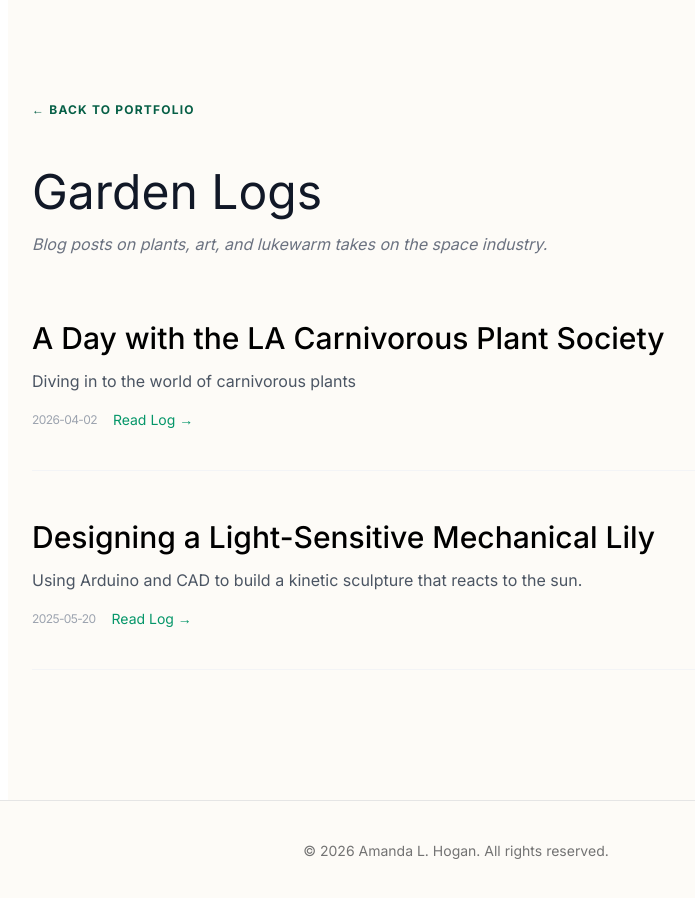
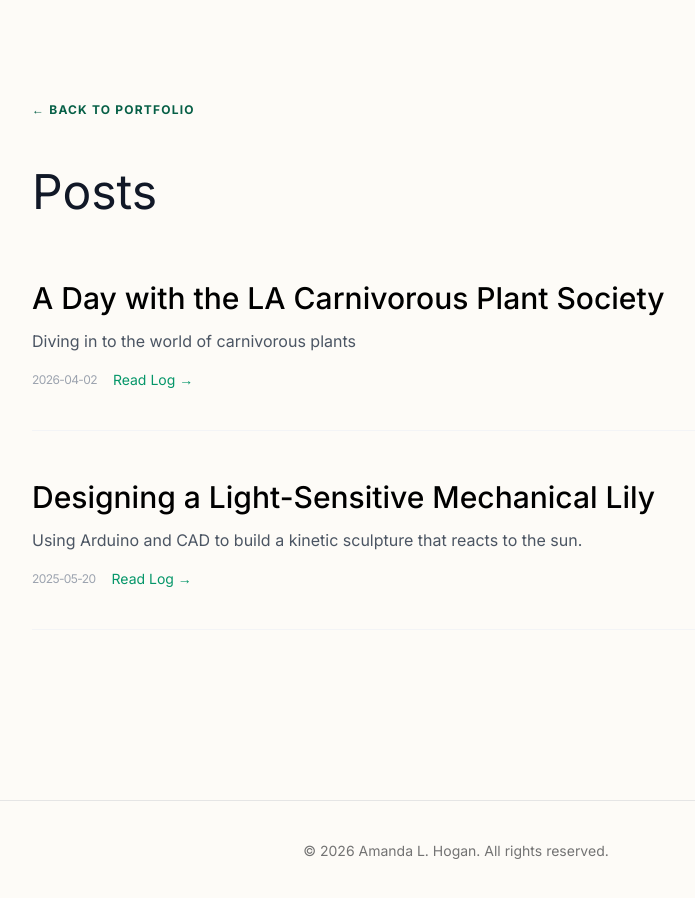
Before and after one commit to amandalhogan/amandasite, a Next.js app: page /posts in a window 1280 px wide. Shown: the top 898 px of the page, without its empty margins (184-879 px from the left). Built offline with nearby package versions, Linux system fonts and the light colour scheme; a web font is replaced by a local one.

Commit message:
Update garden and project navigation

```diff
--- a/src/app/globals.css
+++ b/src/app/globals.css
@@ -46,10 +46,6 @@
   float: right;
 }
 
-html {
-    scroll-behavior: smooth;
-  }
-
   /* Custom selection color (Gardener Green) */
   ::selection {
     background: #065f46;
--- a/src/app/page.tsx
+++ b/src/app/page.tsx
@@ -186,9 +186,9 @@ export default function Home() {
       <section className="relative bg-[#0a0a0c] text-white py-32 px-6 mt-20 rounded-t-[100px] overflow-hidden">
         <Starfield />
         <div className="max-w-3xl mx-auto text-center">
-          <h2 className="text-4xl font-serif mb-6">The Digital Garden</h2>
+          <h2 className="text-4xl font-serif mb-6">Digital Garden</h2>
           <p className="text-gray-400 mb-12 leading-relaxed">
-            Blog posts on plants, art, and lukewarm takes on the space industry.
+            Blog posts on plants, art, and space.
           </p>
 
           {/* Link to your Posts */}
@@ -196,7 +196,7 @@ export default function Home() {
         href="/posts"
       className="inline-block border border-emerald-500 text-emerald-400 px-8 py-3 rounded-full hover:bg-emerald-500 hover:text-white transition-all font-medium"
     >
-      Open the Logs
+      Visit
     </a>
         </div>
       </section>
--- a/src/app/posts/page.tsx
+++ b/src/app/posts/page.tsx
@@ -10,13 +10,13 @@ export default function PostsIndex() {
   const allPosts = getAllPosts().filter((post) => visibleSlugs.has(post.slug));
 
   return (
-    <main className="max-w-4xl mx-auto px-6 py-24 bg-[#fdfbf7] min-h-screen">
+    <main className="min-h-screen bg-[#fdfbf7]">
+      <div className="max-w-4xl mx-auto px-6 py-24">
         <a href="/" className="text-xs uppercase tracking-widest text-emerald-800 font-bold hover:underline">
           ← Back to Portfolio
         </a>
 
-      <h1 className="text-5xl font-serif mt-12 mb-4 text-gray-900">Garden Logs</h1>
-      <p className="text-gray-500 italic mb-16">Blog posts on plants, art, and lukewarm takes on the space industry.</p>
+        <h1 className="text-5xl font-serif mt-12 mb-16 text-gray-900">Posts</h1>
 
         <div className="space-y-12">
           {allPosts.map((post) => (
@@ -40,6 +40,7 @@ export default function PostsIndex() {
             </article>
           ))}
         </div>
+      </div>
     </main>
   );
 }
```
Lines whose indentation alone changed are shown as unchanged.
